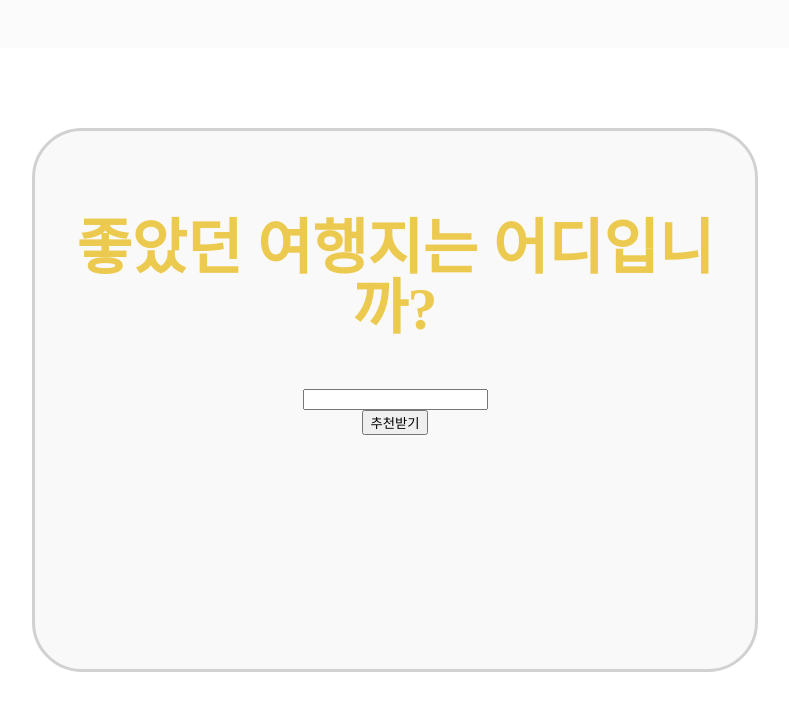
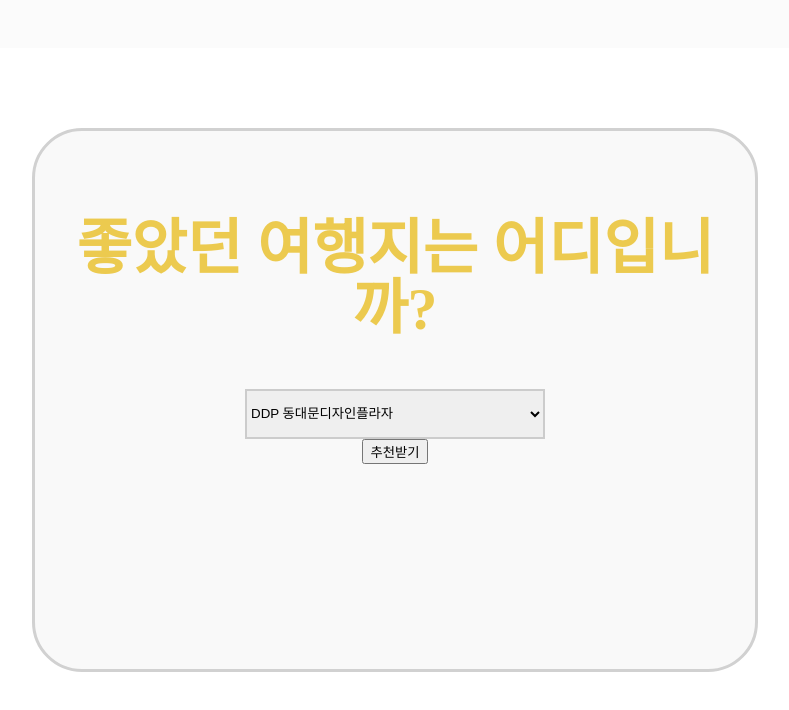
Before and after one commit to hanjjungwoo/recommend-page, a React (Create React App) app: page /visit in a window 1280 px wide. Shown: the part 548-1258 px from the top of the page, without its empty margins (245-1034 px from the left). Built offline with nearby package versions, Linux system fonts and the light colour scheme; a web font is replaced by a local one.

Commit message:
scroll
경험으로 추천받기 스크롤

```diff
--- a/src/component/visitplace.js
+++ b/src/component/visitplace.js
@@ -1,5 +1,5 @@
 import { Link } from "react-router-dom"
-import Todo from "./todo"
+import Scroll from "./scroll"
 
 
 const Visit = () => {
@@ -7,7 +7,7 @@ const Visit = () => {
         <div className="form-background">
             <div className="result-background">
                 <h2 className="visit-h2">좋았던 여행지는 어디입니까?</h2>
-                <Todo/>
+                <Scroll/>
                 <Link to="/visit_result"><input type="submit" value="추천받기"></input></Link>
             </div>
         </div>
```
